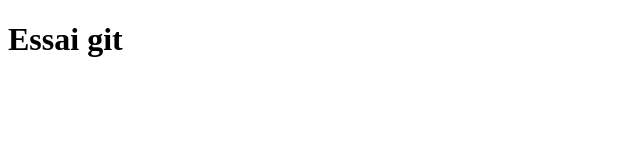
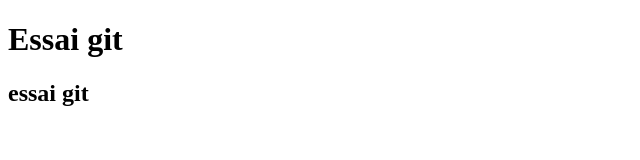
Before and after one commit to jaouharDAHMOUL/GitLearning, a plain HTML site: page index.html in a window 1280 px wide. Shown: the whole page, without its empty margins (0-640 px from the left). Drawn offline with Linux system fonts and the light colour scheme.

Commit message:
modif index html

```diff
--- a/index.html
+++ b/index.html
@@ -8,5 +8,6 @@
 </head>
 <body>
     <h1>Essai git</h1>
+    <h2>essai git</h2>
 </body>
 </html>
```
